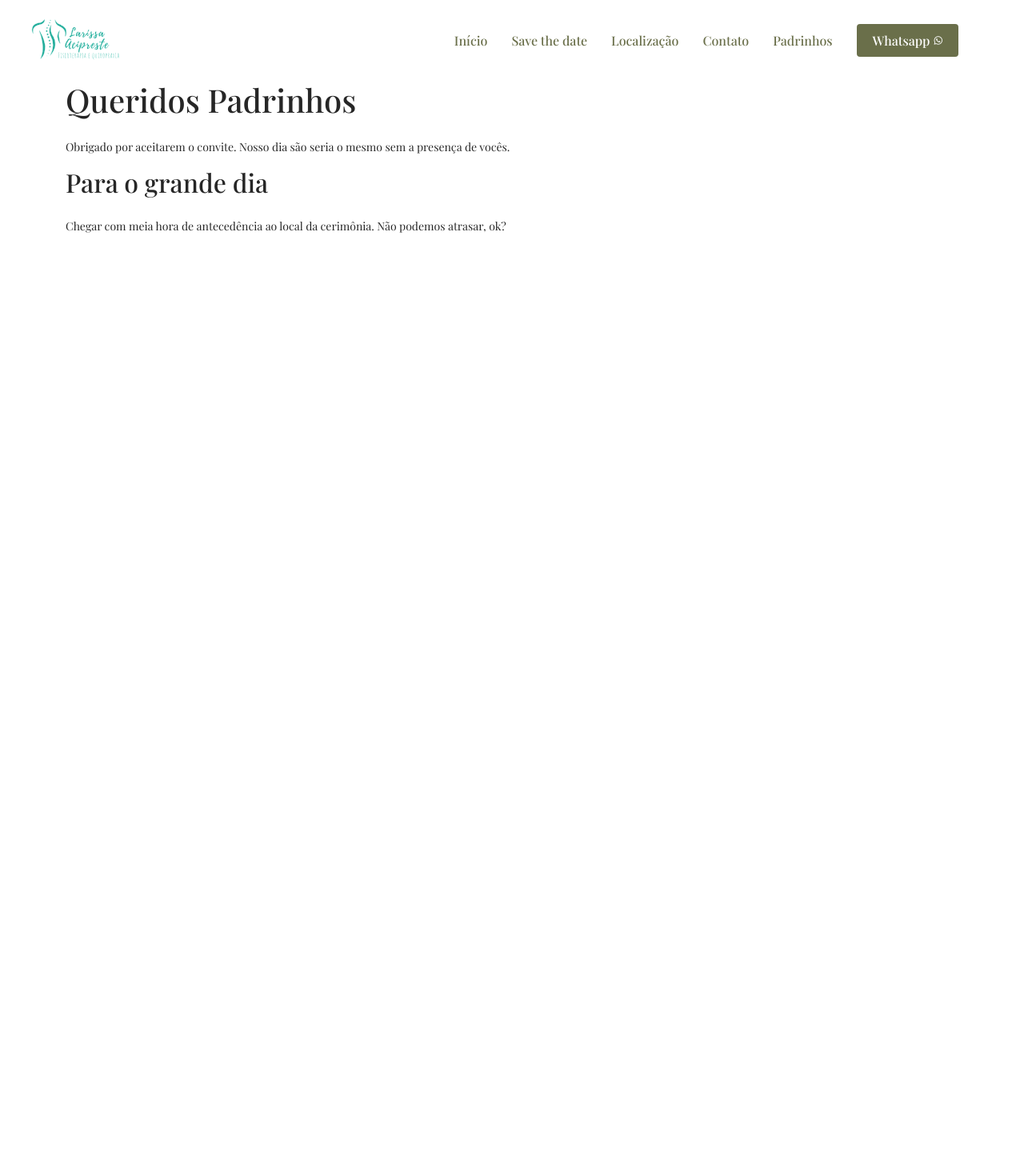
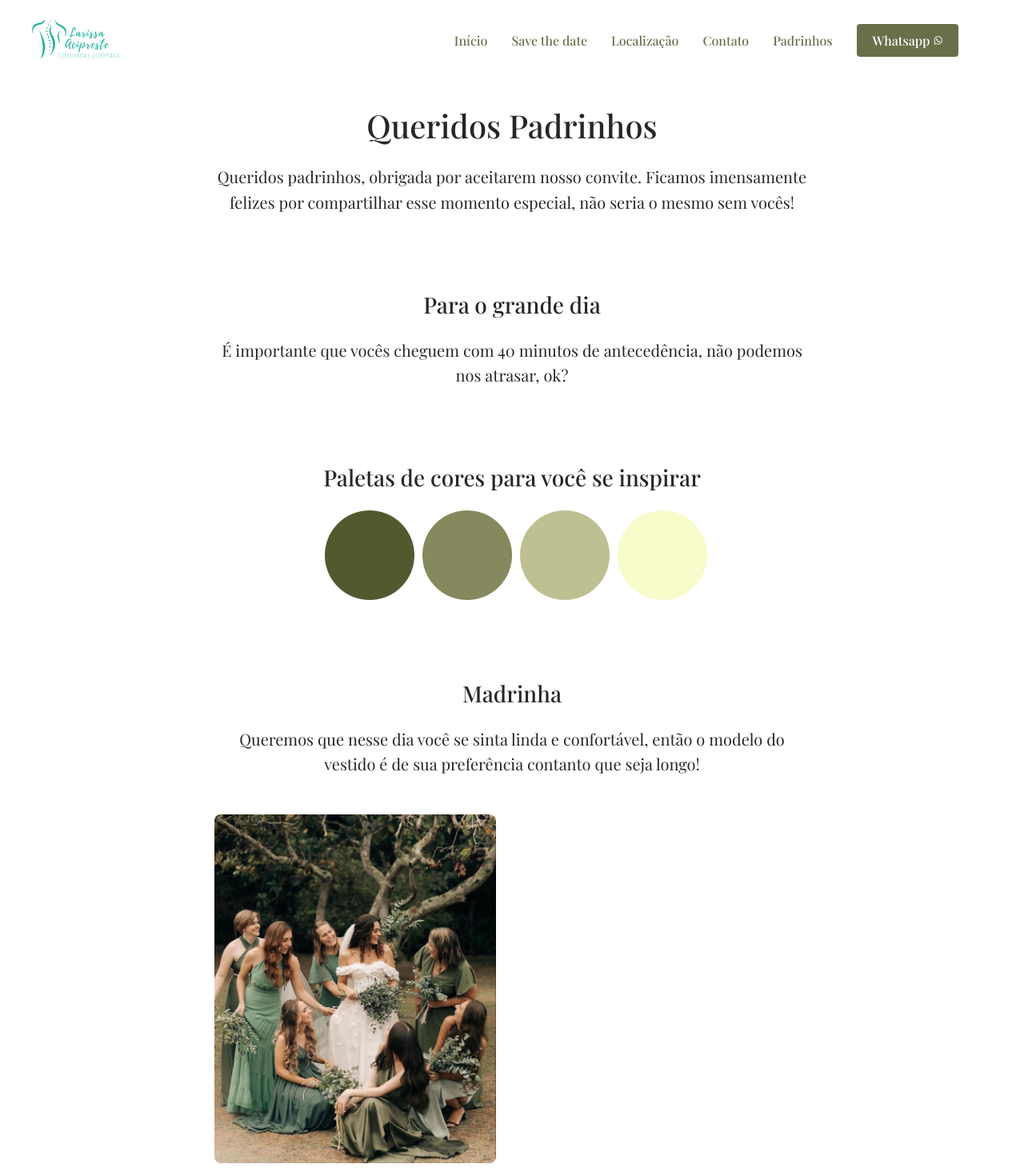
Before and after one commit to amorimcode/brunoekamila, a React (Create React App) app: page /padrinhos in a window 1280 px wide. Shown: the top 1470 px of the page at 80% size. Before the commit the page ends 901 px from the top, so only its background shows below. Built offline with nearby package versions, Linux system fonts and the light colour scheme; a web font is replaced by a local one.

Commit message:
Update Padrinhos page with images and styling

```diff
--- a/src/pages/Padrinhos/index.tsx
+++ b/src/pages/Padrinhos/index.tsx
@@ -1,5 +1,9 @@
+/* eslint-disable jsx-a11y/alt-text */
 import Header from "../../components/Header";
 import "./styles.scss";
+
+import madrinhas from "../../assets/img/madrinhas.jpeg";
+import padrinho from "../../assets/img/padrinho.jpeg";
 
 const Padrinhos = () => {
   return (
@@ -11,16 +15,89 @@ const Padrinhos = () => {
           <h1>Queridos Padrinhos</h1>
 
           <p>
-            Obrigado por aceitarem o convite. Nosso dia são seria o mesmo sem a
-            presença de vocês.
+            Queridos padrinhos, obrigada por aceitarem nosso convite. Ficamos
+            imensamente felizes por compartilhar esse momento especial, não
+            seria o mesmo sem vocês!
           </p>
 
-          <h2>Para o grande dia</h2>
+          <h3>Para o grande dia</h3>
 
           <p>
-            Chegar com meia hora de antecedência ao local da cerimônia. Não
-            podemos atrasar, ok?
+            É importante que vocês cheguem com 40 minutos de antecedência, não
+            podemos nos atrasar, ok?
           </p>
+
+          <h3>Paletas de cores para você se inspirar</h3>
+
+          {/* corações coloridos */}
+
+          <i
+            className="fas fa-circle fa-8x"
+            style={{
+              color: "#54582f",
+            }}
+          ></i>
+          <i
+            className="fas fa-circle fa-8x"
+            style={{
+              color: "#86895d",
+            }}
+          ></i>
+          <i
+            className="fas fa-circle fa-8x"
+            style={{
+              color: "#bec092",
+            }}
+          ></i>
+          <i
+            className="fas fa-circle fa-8x"
+            style={{
+              color: "#f8fbca",
+            }}
+          ></i>
+
+          <h3
+            style={{
+              marginTop: 100,
+            }}
+          >
+            Madrinha
+          </h3>
+
+          <p>
+            Queremos que nesse dia você se sinta linda e confortável, então o
+            modelo do vestido é de sua preferência contanto que seja longo!
+          </p>
+
+          <img
+            src={madrinhas}
+            style={{
+              width: "22rem",
+              borderRadius: "8px",
+            }}
+          />
+
+          <br />
+          <br />
+
+          <h3>Padrinho</h3>
+
+          <p>
+            Para você, indicamos um terno preto, camisa branca e a gravata
+            também na cor verde oliva, combinando com sua acompanhante.
+          </p>
+
+          <img
+            src={padrinho}
+            style={{
+              width: "22rem",
+              borderRadius: "8px",
+            }}
+          />
+          <br />
+          <br />
+          <br />
+          <br />
         </div>
       </div>
     </>
--- a/src/pages/Padrinhos/styles.scss
+++ b/src/pages/Padrinhos/styles.scss
@@ -6,18 +6,31 @@
   background-color: $color_3;
   .container {
     height: 100%;
+    width: 60%;
+    text-align: center;
 
 
     h1 {
       // font-weight: bold;
       // color: $base-color;
       margin-bottom: 24px;
+      margin-top: 2rem;
     }
 
-    h2 {
+    h3 {
 
-      // color: $base-color;
+      margin-top: 6rem;
       margin-bottom: 24px;
+    }
+
+    i {
+      // gap: 10px;
+      margin-left: 10px;
+    }
+
+    p {
+      margin-bottom: 3rem;
+      font-size: 20px;
     }
   }
 }
```
Also changed, not shown: src/assets/img/madrinhas.jpeg (added), src/assets/img/padrinho.jpeg (added).
